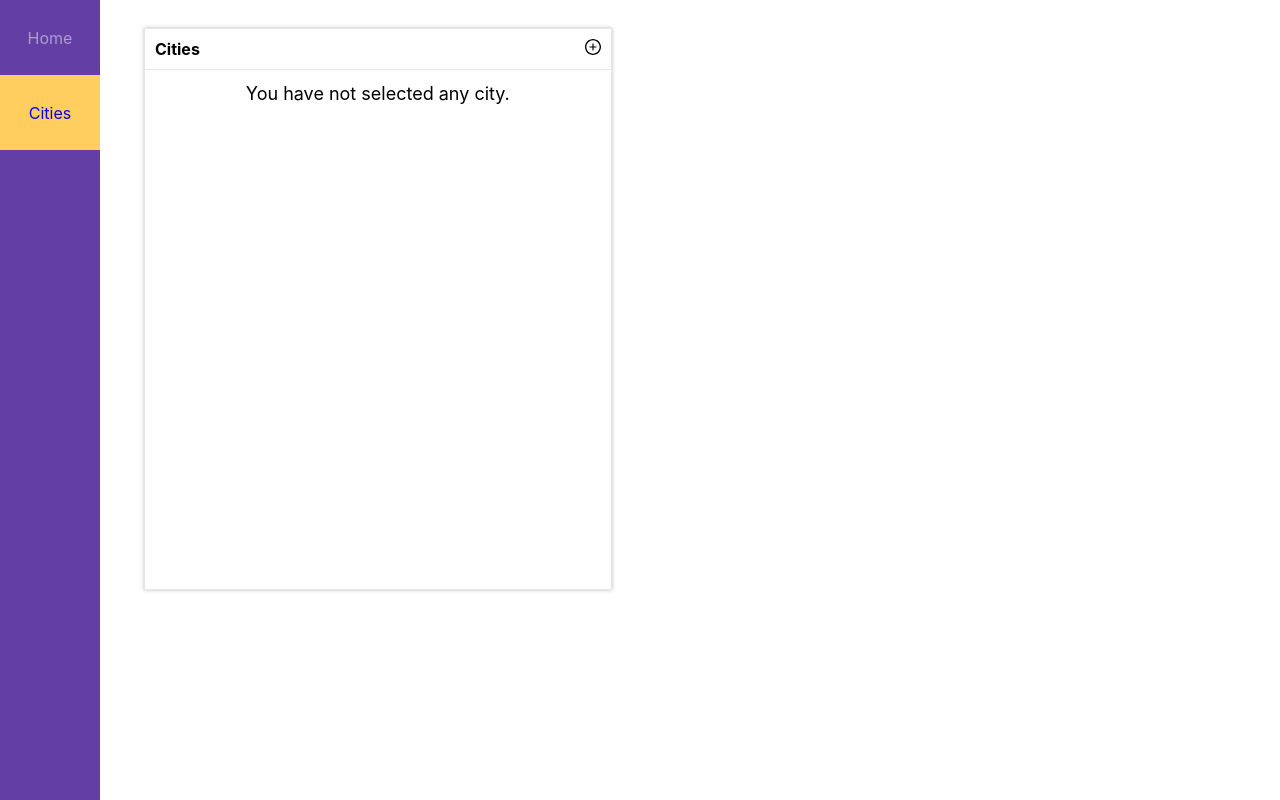
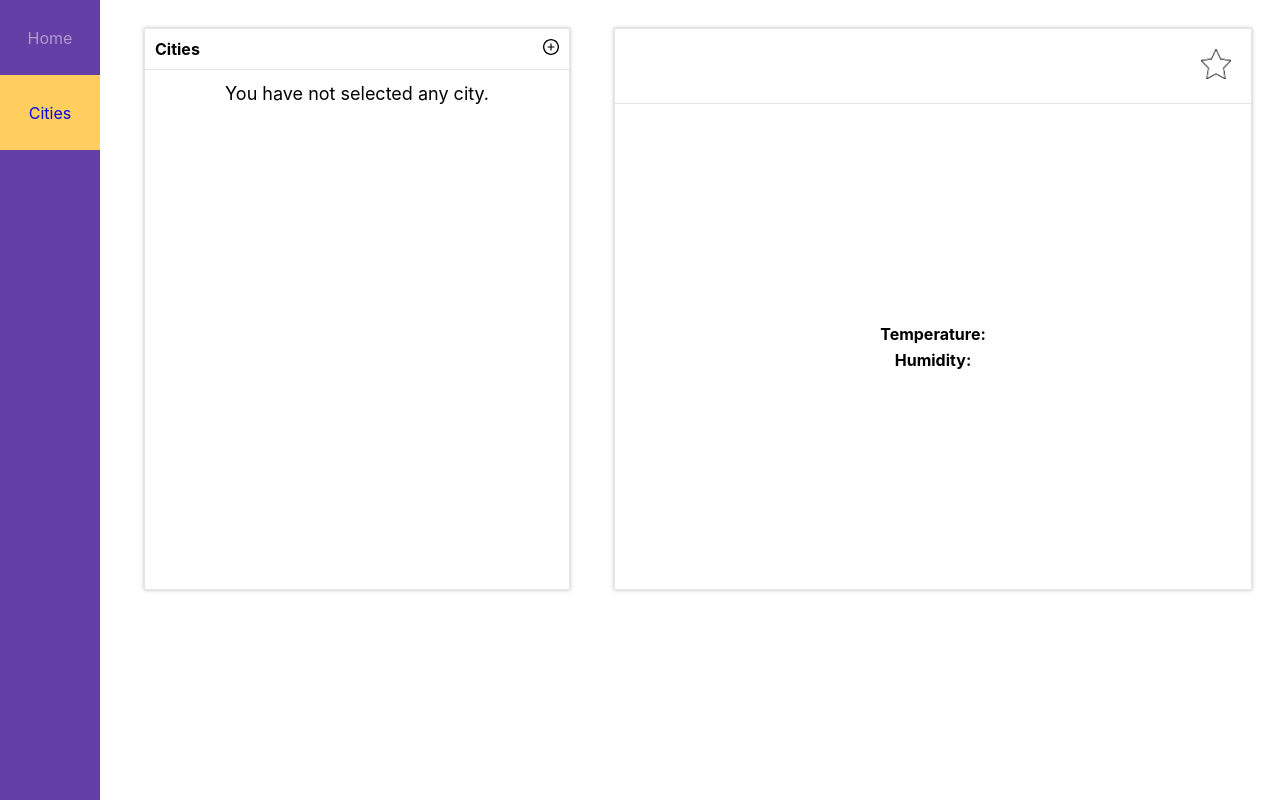
Before and after one commit to RohithS1729/weather-app, a React (Create React App) app: page /cities in a window 1280 px wide. Built offline with nearby package versions, Linux system fonts and the light colour scheme.

Commit message:
cityDisplay

```diff
--- a/src/App.js
+++ b/src/App.js
@@ -17,7 +17,7 @@ function App() {
   // list
   const [cityData,setcitiesData]=useState([])
   //preserve select
-  const [selectedCity,setselectedCity]=useState()
+  const [selectedCity,setselectedCity]=useState({})
 
   useEffect(()=>{
     setmainData([...CitiesData])
```
